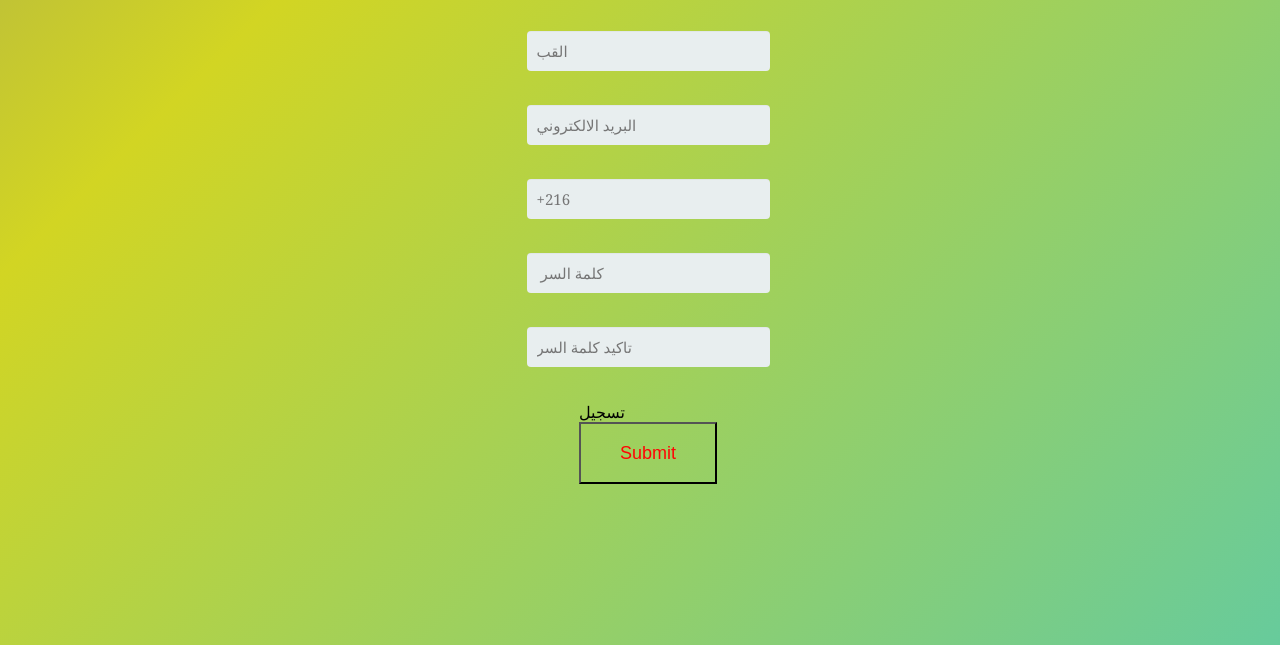
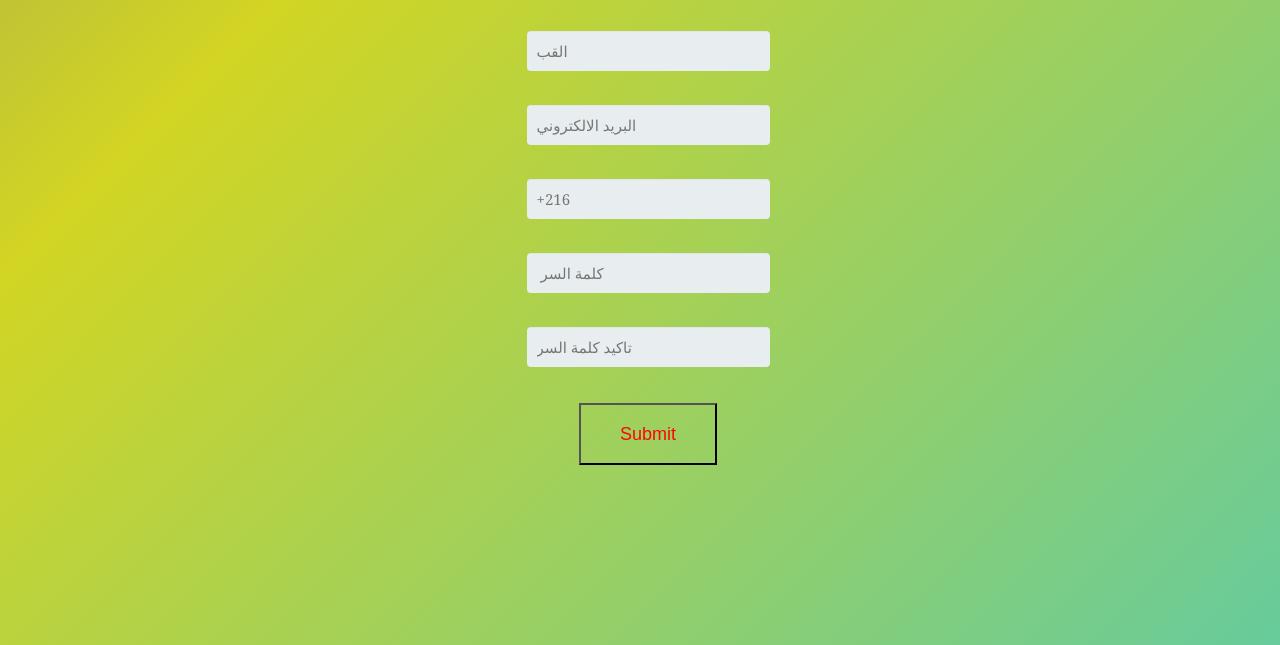
Before and after one commit to hedilaater/tunisiadream, a plain HTML site: page index.html in a window 1280 px wide. Shown: the part 163-808 px from the top of the page. Drawn offline with Linux system fonts and the light colour scheme.

Commit message:
Update index.html

```diff
--- a/index.html
+++ b/index.html
@@ -59,7 +59,7 @@
  </table>
  <table  align="center">
                 <div id="ctr">
-                   <tr> <td>تسجيل<input type="submit" class="submitButton"></td></tr>
+                   <tr> <td><input type="submit" class="submitButton"></td></tr>
 
                 </div>
                 </table>
```
